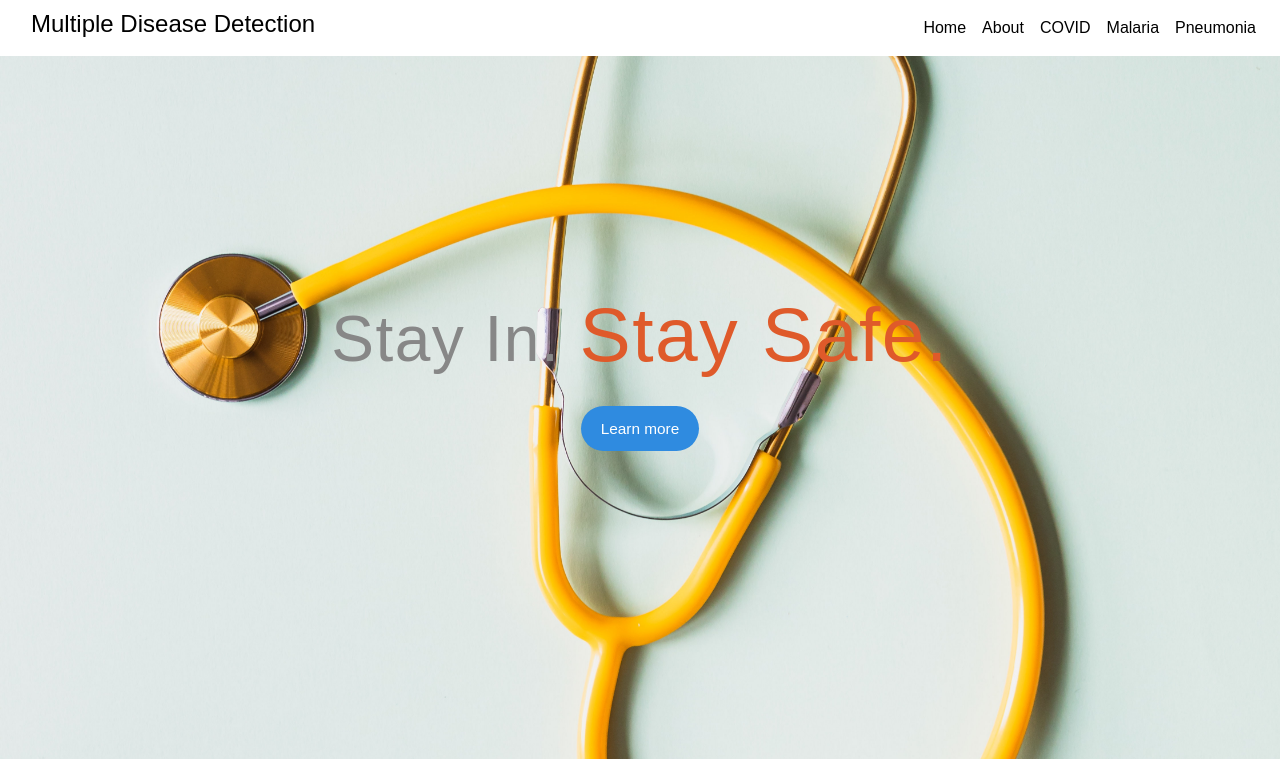
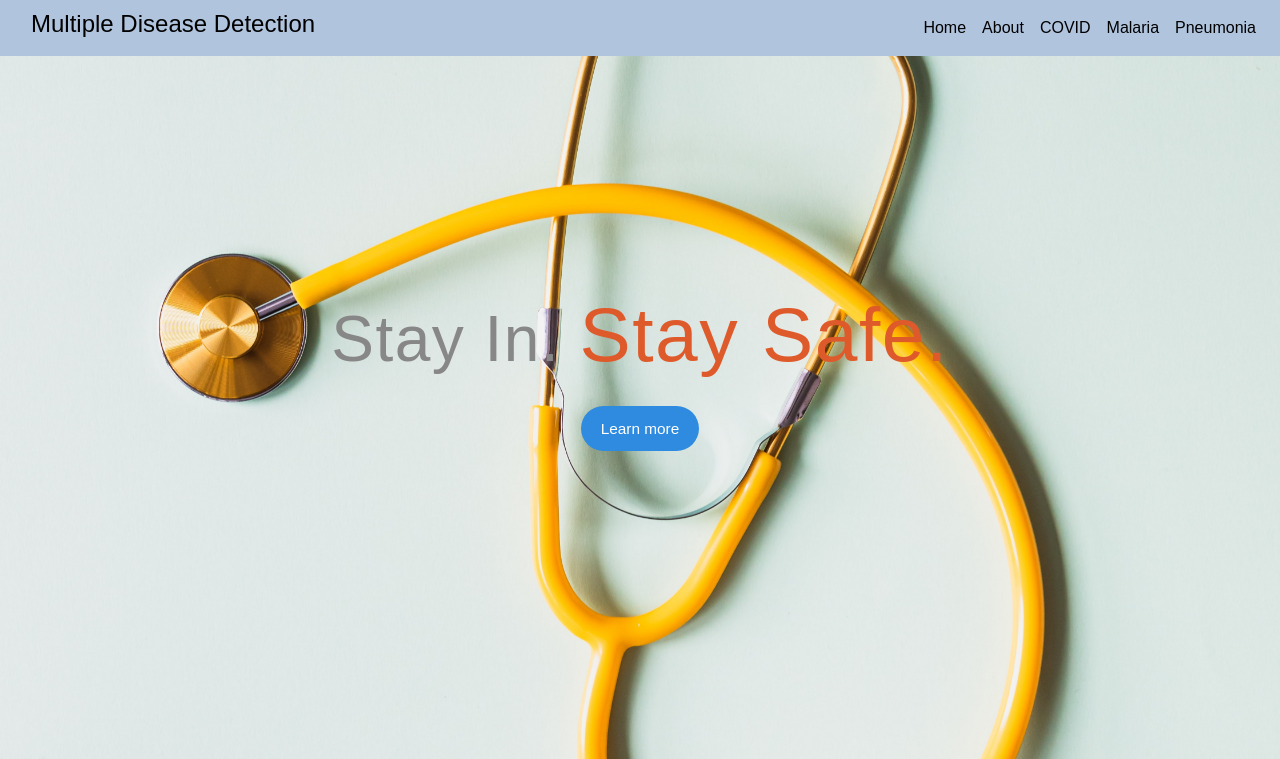
Before and after one commit to GSaiDheeraj/End-to-End-Multiple-diseases-detection, a Flask app: page /home in a window 1280 px wide. Shown: the top 759 px of the page. Run offline with Flask 2, Linux system fonts and the light colour scheme; some libraries are stand-ins or nearby versions.

Commit message:
Update Copy.css

```diff
--- a/static/Copy.css
+++ b/static/Copy.css
@@ -231,7 +231,7 @@ h1, h2, h3, h4, h5, h6 {
 }
 
 .bg-steel {
-  background-color: #fff;
+  background-color: #B0C4DE;
 }
 
 .site-header .navbar-nav .nav-link {
```
